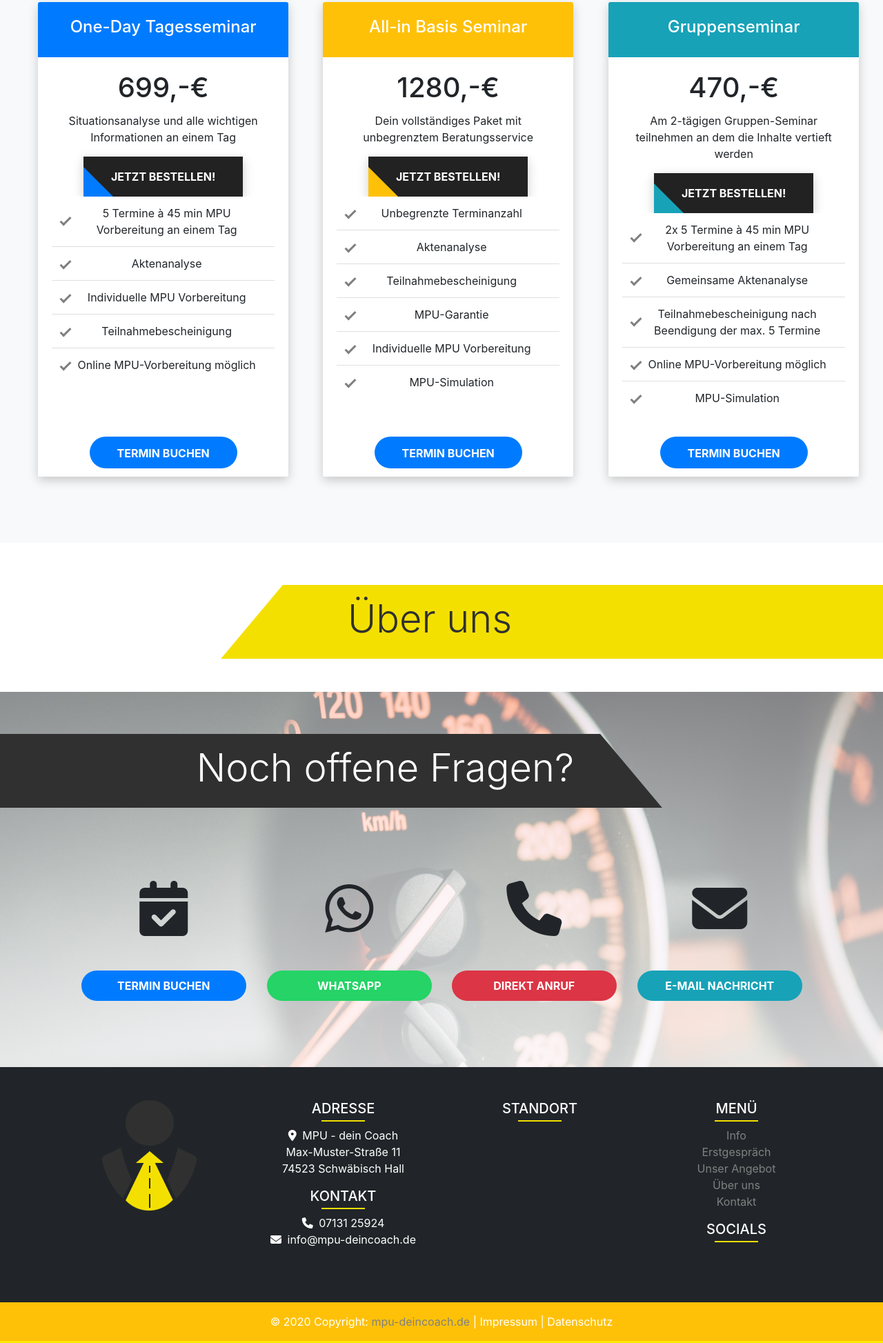
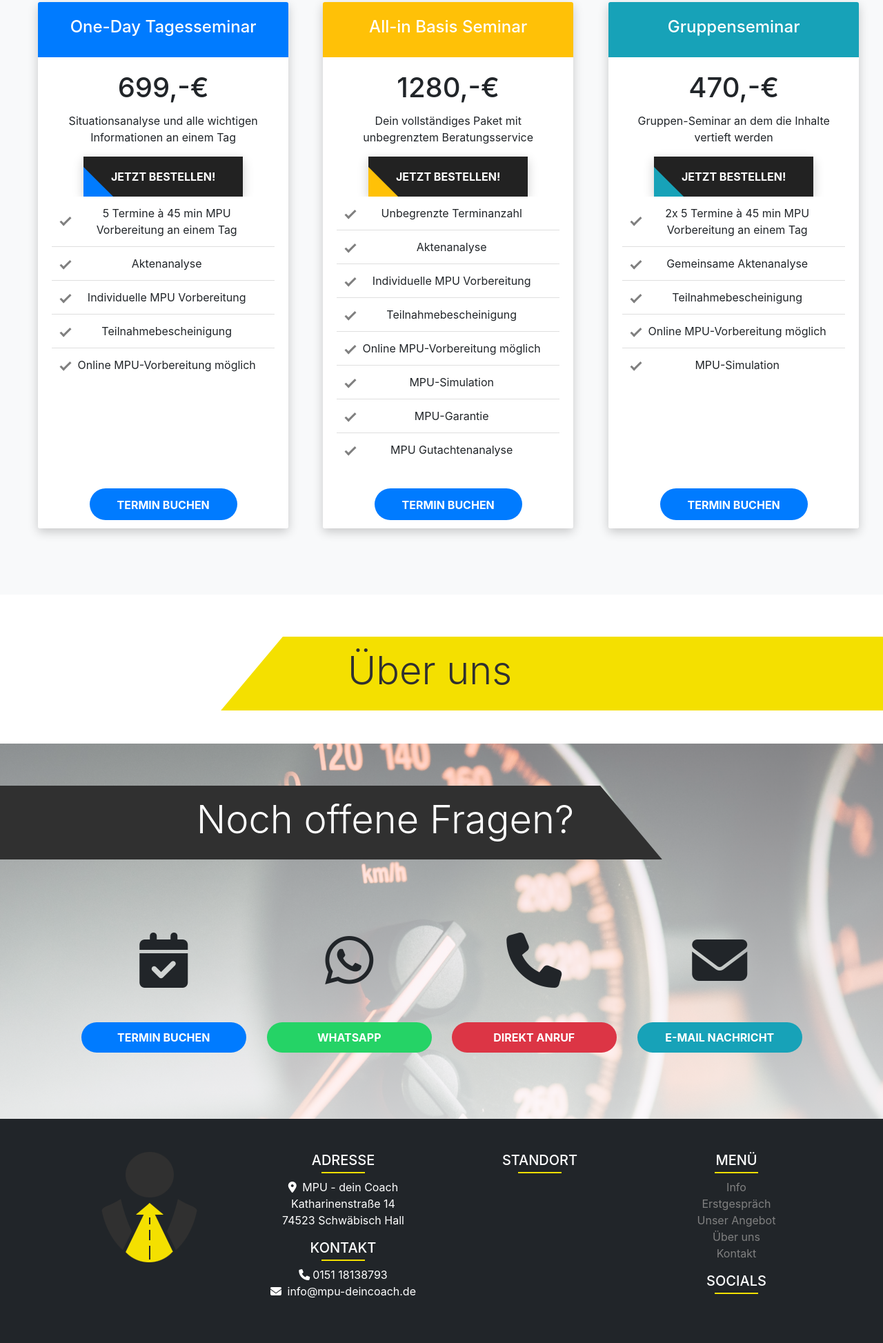
Before and after one commit to frkyflwn/mpu-deincoach, a plain HTML site: page index.html in a window 1280 px wide. Shown: the part 4666-6613 px from the top of the page at 69% size. Drawn offline with nearby package versions, Linux system fonts and the light colour scheme; grey boxes are pictures that could not be loaded; a script that the page names is missing.

Commit message:
few updates

```diff
--- a/index.html
+++ b/index.html
@@ -577,10 +577,12 @@
 							<ul class="list-group list-group-flush">
 								<li class="list-group-item">Unbegrenzte Terminanzahl</li>
 								<li class="list-group-item">Aktenanalyse</li>
+								<li class="list-group-item">Individuelle MPU Vorbereitung</li>
 								<li class="list-group-item">Teilnahmebescheinigung </li>
+								<li class="list-group-item">Online MPU-Vorbereitung möglich</li>
+								<li class="list-group-item">MPU-Simulation</li>
 								<li class="list-group-item">MPU-Garantie</li>
-								<li class="list-group-item">Individuelle MPU Vorbereitung</li>
-								<li class="list-group-item">MPU-Simulation</li>
+								<li class="list-group-item">MPU Gutachtenanalyse</li>
 
 							</ul>
 						</div>
@@ -596,12 +598,12 @@
 								<div class="kante bg-info"></div>
 								<div class="card-body">
 									<h1 class="card-title">470,-€</h1>
-									<p class="card-text">Am 2-tägigen Gruppen-Seminar teilnehmen an dem die Inhalte vertieft werden</p>
+									<p class="card-text">Gruppen-Seminar an dem die Inhalte vertieft werden</p>
 									<button class="buybtn4"><span>Jetzt bestellen!</span></button>
 									<ul class="list-group list-group-flush">
 										<li class="list-group-item">2x 5 Termine à 45 min MPU Vorbereitung an einem Tag</li>
 										<li class="list-group-item">Gemeinsame Aktenanalyse</li>
-										<li class="list-group-item">Teilnahmebescheinigung nach Beendigung der max. 5 Termine</li>
+										<li class="list-group-item">Teilnahmebescheinigung</li>
 										<li class="list-group-item">Online MPU-Vorbereitung möglich</li>
 										<li class="list-group-item">MPU-Simulation</li>
 									</ul>
@@ -643,7 +645,7 @@
 				</div>
 
 				<div class="container-fluid container-xl px-lg-5 px-3">
-				<div class="row row-cols-1 row-cols-sm-2 row-cols-lg-4 text-center pt-5 pb-5">
+				<div class="row row-cols-1 row-cols-sm-2 row-cols-xl-4 text-center pt-5 pb-5">
 
 
 						<div data-aos="zoom-in" class="col d-flex flex-column mb-5">
@@ -705,11 +707,11 @@
 					<h5 class="text-uppercase">Adresse</h5>
 					<i class="fas fa-map-marker-alt pr-1"></i>
 					MPU - dein Coach<br>
-					Max-Muster-Straße 11<br>
+					Katharinenstraße 14<br>
 					74523 Schwäbisch Hall
 
 					<h5 class="text-uppercase pt-3">Kontakt</h5>
-					<i class="fas fa-phone pr-1"></i> 07131 25924<br>
+					<i class="fas fa-phone pr-1"></i>0151 18138793<br>
 					<i class="fas fa-envelope pr-1"></i> info@mpu-deincoach.de
 
 
@@ -718,7 +720,7 @@
 
 				  <div class="col mb-md-0 mb-3">
 					<h5 class="text-uppercase">Standort</h5>
-					<iframe src="https://www.google.com/maps/embed?pb=!1m18!1m12!1m3!1d2610.03759110311!2d9.218086151336289!3d49.142910688483305!2m3!1f0!2f0!3f0!3m2!1i1024!2i768!4f13.1!3m3!1m2!1s0x47982f411118f0f3%3A0xe4db4fbd0c4b8e43!2sS%C3%BClmerstra%C3%9Fe%2013%2C%2074072%20Heilbronn!5e0!3m2!1sde!2sde!4v1585814731084!5m2!1sde!2sde" width="100%" height="200px" frameborder="0" style="border:0;" allowfullscreen="" aria-hidden="false" tabindex="0"></iframe>
+					<iframe src="https://www.google.com/maps/embed?pb=!1m18!1m12!1m3!1d2611.6999868340163!2d9.729417216269544!3d49.111339690815925!2m3!1f0!2f0!3f0!3m2!1i1024!2i768!4f13.1!3m3!1m2!1s0x4798500c6ba4a849%3A0xb340aabf238d877f!2sKatharinenstra%C3%9Fe%2014%2C%2074523%20Schw%C3%A4bisch%20Hall!5e0!3m2!1sde!2sde!4v1594579850570!5m2!1sde!2sde" width="100%" height="200px" frameborder="0" style="border:0;" allowfullscreen="" aria-hidden="false" tabindex="0"></iframe>
 				  </div>
 
 
```
